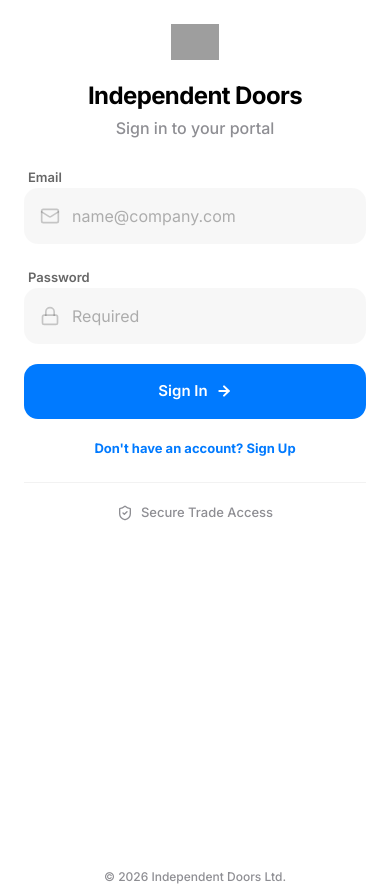
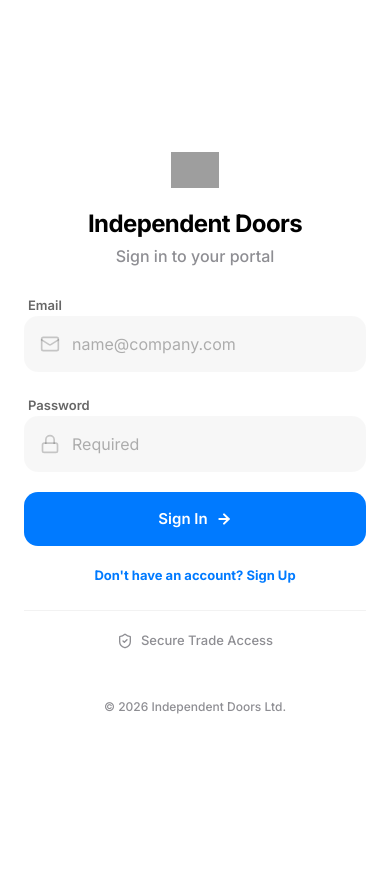
Before and after one commit to oliverjbunce-lgtm/Independent-Doors-Customer-Portal, a React (Vite) app: page / in a window 390 px wide. After the commit the page ends 844 px from the top, so only its background shows below. Built offline with nearby package versions, Linux system fonts and the light colour scheme; grey boxes are pictures that could not be loaded.

Commit message:
fix: properly center login on mobile

```diff
--- a/src/components/Login.tsx
+++ b/src/components/Login.tsx
@@ -253,7 +253,7 @@ export const Login: React.FC<Props> = ({ onLogin }) => {
   const cardWidth = isSpecsStep ? 'max-w-3xl' : 'max-w-[440px]';
 
   return (
-    <div className="min-h-screen flex items-start sm:items-center justify-center sm:p-6 bg-white sm:bg-apple-bg pb-safe">
+    <div className="min-h-screen flex items-center justify-center sm:p-6 bg-white sm:bg-apple-bg pb-safe">
       <AnimatePresence mode="wait">
         <motion.div
           key={cardWidth}
@@ -261,9 +261,9 @@ export const Login: React.FC<Props> = ({ onLogin }) => {
           animate={{ opacity: 1, scale: 1 }}
           exit={{ opacity: 0, scale: 0.97 }}
           transition={{ duration: 0.3, ease: [0.4, 0, 0.2, 1] }}
-          className={`w-full ${cardWidth} sm:mt-0`}
+          className={`w-full ${cardWidth}`}
         >
-          <div className="sm:apple-card p-6 sm:p-10 flex flex-col items-center min-h-screen sm:min-h-0">
+          <div className="sm:apple-card p-6 sm:p-10 flex flex-col items-center">
 
             {/* Logo */}
             <div className="mb-5 sm:mb-6">
```
